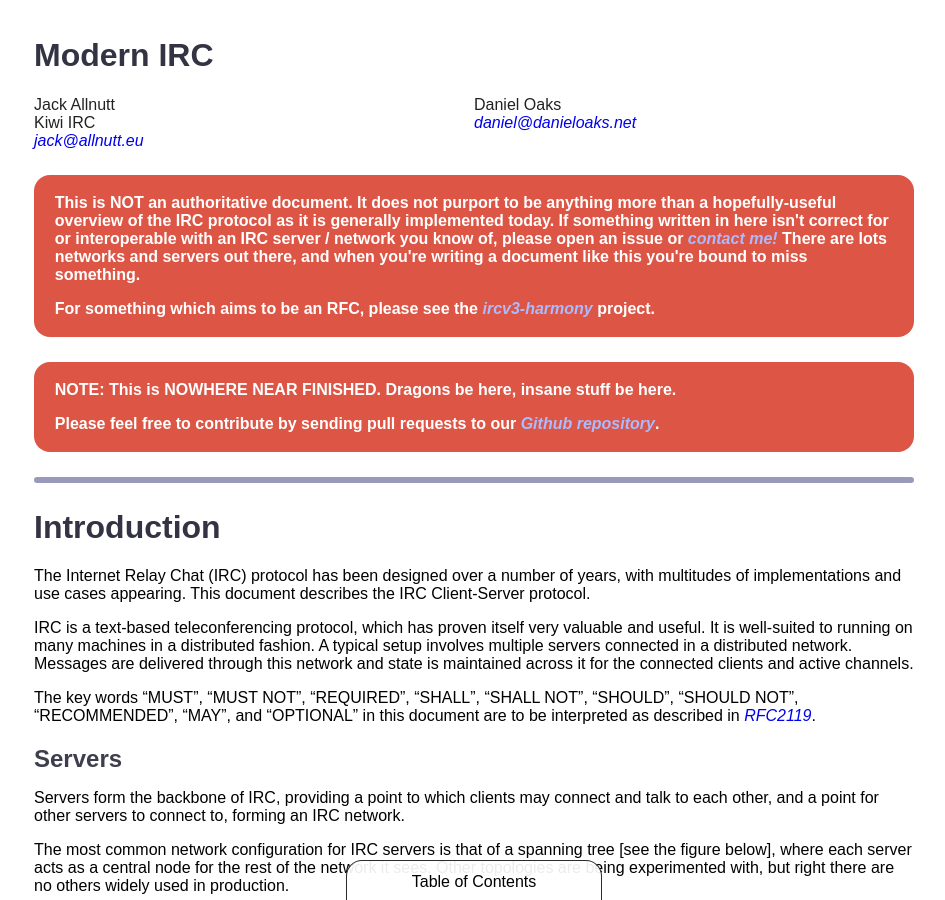
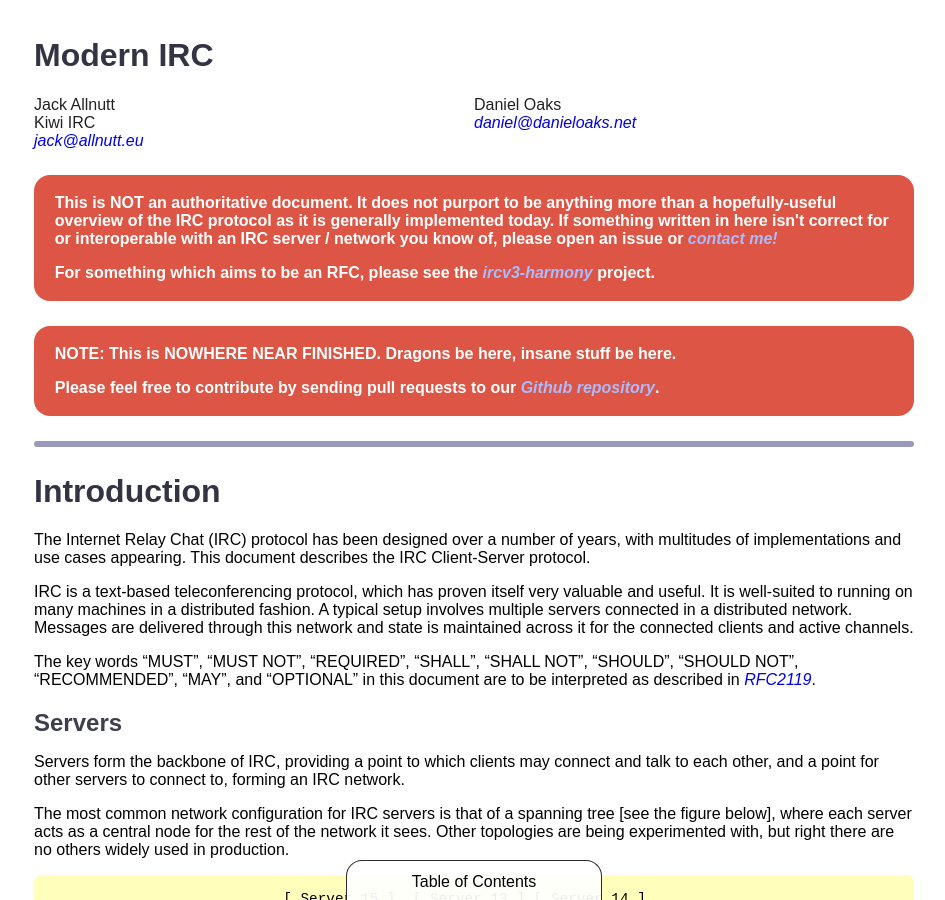
Before and after one commit to ircdocs/modern-irc, a Jekyll site: the page built from index.md, in a window 1280 px wide and 900 px high. Shown: the whole window, without its empty margins (166-1111 px from the left). Built offline with Jekyll 4.4.1, drawn with Linux system fonts in a browser that asks for light colours.

Commit message:
Fix note

```diff
--- a/index.md
+++ b/index.md
@@ -14,7 +14,7 @@ copyrights:
 {% include copyrights.html %}
 
 <div class="warning">
-    <p>This is NOT an authoritative document. It does not purport to be anything more than a hopefully-useful overview of the IRC protocol as it is generally implemented today. If something written in here isn't correct for or interoperable with an IRC server / network you know of, please open an issue or <a href="mailto:daniel@danieloaks.net">contact me!</a> There are lots networks and servers out there, and when you're writing a document like this you're bound to miss something.</p>
+    <p>This is NOT an authoritative document. It does not purport to be anything more than a hopefully-useful overview of the IRC protocol as it is generally implemented today. If something written in here isn't correct for or interoperable with an IRC server / network you know of, please open an issue or <a href="mailto:daniel@danieloaks.net">contact me!</a></p>
     <p>For something which aims to be an RFC, please see the <a href="https://github.com/kaniini/ircv3-harmony">ircv3-harmony</a> project.</p>
 </div>
 
```
